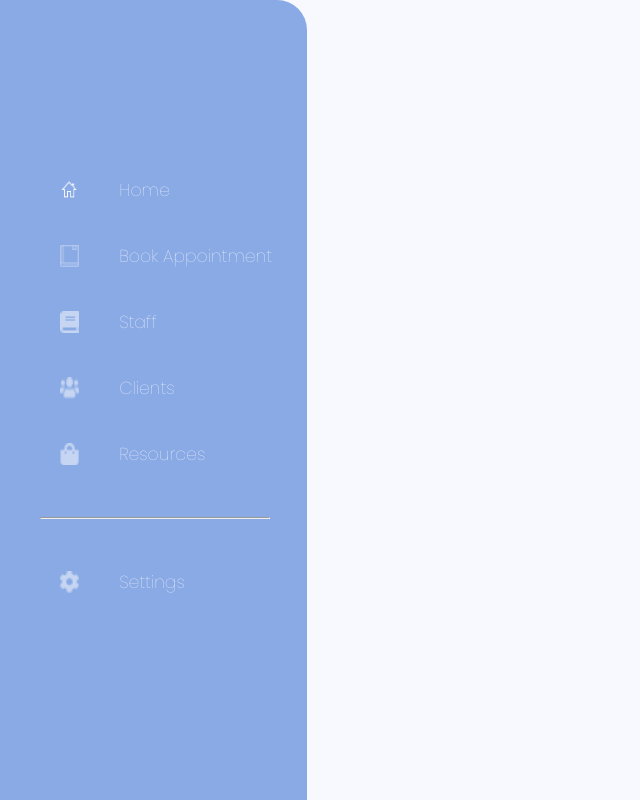
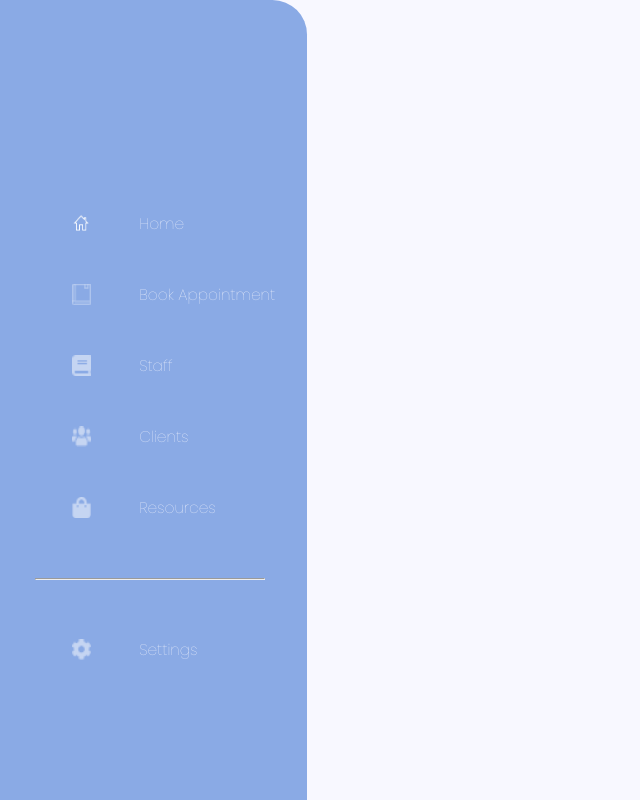
Before and after one commit to nology-tech/verde-client-project, a React (Vite) app: page / in a window 1280 px wide. Shown: the top 802 px of the page, without its empty margins (0-640 px from the left). Built offline with nearby package versions, Linux system fonts and the light colour scheme.

Commit message:
px to rem changed, comments deleted

```diff
--- a/src/components/NavBar/NavBar.scss
+++ b/src/components/NavBar/NavBar.scss
@@ -6,12 +6,12 @@
     flex-direction: column;
     flex-wrap: wrap;
     background-color: $clr-primary-lt;
-    border-radius: 0 30px 0 0;
+    border-radius: 0 1.8rem 0 0;
     width: 16rem;
     height: 100%;
     align-items: center;
     font-weight: lighter;
-    padding: 157px 0 0 0;
+    padding: 9.8rem 0 0 0;
 
     &__list{
         display: flex;
@@ -20,11 +20,11 @@
 
         &--item{
         display: flex;
-        padding: 20px;
+        padding: 1.25rem;
         align-items: center;
         color: $clr-secondary-lt;
         font-family: 'Poppins', sans-serif;
-        font-size: .90rem;
+        font-size: .80rem;
         }
 
         &--item:hover{
@@ -36,8 +36,8 @@
     &__image {
         width: 1rem;
         height: 1.1rem;
-        margin-right: 40px;
-        margin-left: 40px;
+        margin-right: 2.5rem;
+        margin-left: 2.5rem;
     }
 }
 
@@ -50,7 +50,7 @@ a:link, a:visited{
 }
 
 hr {
-margin: 30px 40px;
+margin: 1.8rem 1.8rem;
 width: 75%;
 
 }
--- a/src/components/NavBar/NavBar.tsx
+++ b/src/components/NavBar/NavBar.tsx
@@ -1,9 +1,6 @@
 import "./NavBar.scss";
 import { Link } from 'react-router-dom';
 
-// type NavBarProps = {
-
-// };
 
 const NavBar = () => {
     return (
```
